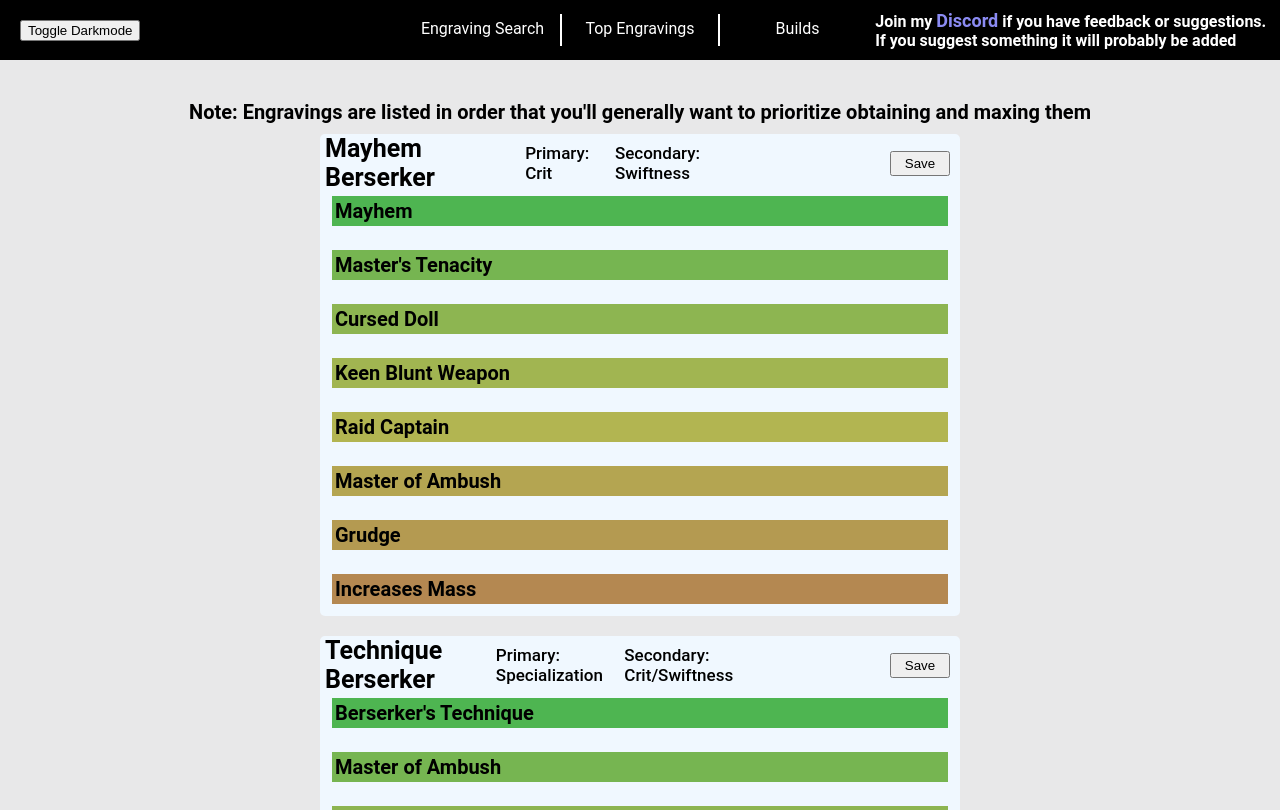
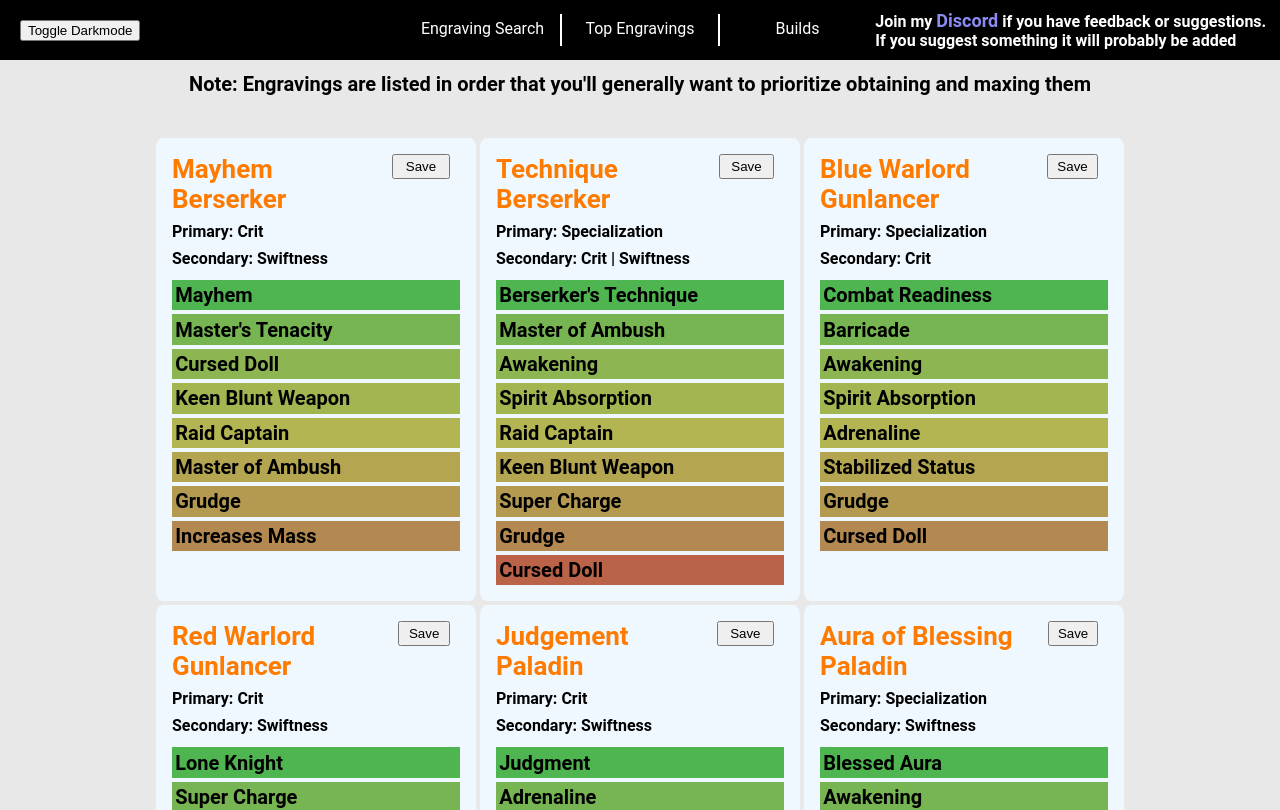
Before and after one commit to Tyler-Jacobson/LostArkStoneSearch, a React (Create React App) app: page /builds-list in a window 1280 px wide. Shown: the top 810 px of the page. Built offline with nearby package versions, Linux system fonts and the light colour scheme.

Commit message:
Restyled buildlist and engravingSearch

```diff
--- a/src/App.css
+++ b/src/App.css
@@ -139,22 +139,32 @@ time, mark, audio, video {
 }
 
 .forms {
-  margin-top: 20px;
-  width: 40%;
+  display: flex;
+  flex-direction: column;
+  min-width: 360px;
+  gap: 0.15rem;
+
   color: black;
 }
 
 .forms-darkmode {
-  margin-top: 20px;
-  width: 40%;
+  display: flex;
+  flex-direction: column;
+  min-width: 360px;
+  gap: 0.15rem;
+
   color: rgb(232, 232, 233);
   background-color: rgb(47,49,54);
+}
+
+.searchBtn {
+  outline: none;
+  font-weight: bold;
 }
 
 .results {
   display: flex;
   flex-direction: column;
-  align-items: left;
 }
 
 .results h2 {
@@ -188,21 +198,11 @@ time, mark, audio, video {
 
 .partial-match {
   color: rgb(255, 123, 0);
-  text-decoration: underline;
 }
 
 .no-matches {
   color: red;
 }
-
-.builds-list {
-  display: flex;
-  flex-direction: column;
-  align-items: center;
-  width: 100%;
-}
-
-
 
 .builds-container {
   display: flex;
@@ -210,50 +210,71 @@ time, mark, audio, video {
   align-items: center;
 }
 
+.builds-list {
+  display: flex;
+  flex-direction: row;
+  flex-wrap: wrap;
+  justify-content: center;
+  gap: 0.25rem;
+}
+
 .build-container {
   display: flex;
   flex-direction: column;
-  width: 50%;
-  margin: 10px;
+  box-sizing: border-box;
+  padding: 1rem;
+  gap: 0.75rem;
+  border-radius: 2%;
+  flex-basis: 25%;
+
   background-color: aliceblue; /* toggle ? */
-  border-radius: 5px;
 }
-
-
 
 .build-container-darkmode {
   display: flex;
   flex-direction: column;
-  width: 50%;
-  margin: 10px;
+  box-sizing: border-box;
+  padding: 1rem;
+  gap: 0.75rem;
+  border-radius: 2%;
+  flex-basis: 25%;
+
   background-color: rgb(47,49,54); /* toggle ? */
-  border-radius: 5px;
 }
 
 .build-info {
   display: flex;
+  flex-direction: row;
   justify-content: space-between;
-  align-items: center;
-  flex-flow: row wrap;
-  height: 50px;
-  margin-left: 5px;
+  gap: 0.5rem;
 }
 
 .build-info-title {
   display: flex;
-  align-items: center;
-  justify-content: space-between;
-  width: 70%;
+  flex-direction: column;
+  justify-self: center;
+  gap: 0.5rem;
 }
 
+.build-info-title h2 {
+  color: rgb(255, 123, 0);
+  font-weight: bold;
+  font-size: 1.5rem;
+}
+
+.build-info-title h3 {
+  font-weight: bold;
+  font-size: 1rem;
+}
+
+
 .build-container h2 {
-  font-size: 25px;
+  font-size: 26px;
   font-weight: bold;
 }
 
 .build-stats {
-  font-size: 17px;
-  font-weight: 500;
+  font-size: small;
 }
 
 .save-build-button {
@@ -264,15 +285,15 @@ time, mark, audio, video {
 
 .engravings-list {
   display: flex;
-  flex-flow: column wrap;
-  justify-content: center;
+  flex-direction: column;
+  justify-content: flex-start;
+  gap: 0.25rem;
 }
 
 .engravings-list h3 {
   font-size: 20px;
   font-weight: 700;
-  margin: 12px;
-  padding: 3px;
+  padding: 0.2rem;
   min-width: 250px;
 }
 
@@ -466,9 +487,19 @@ time, mark, audio, video {
 .note {
   font-size: 20px;
   font-weight: 700;
-  margin-top: 10px;
+  margin: 12px auto;
 }
 
 .toggle-darkmode-button {
   margin-left: 20px;
 }
+
+.engravingsTable {
+  text-align: center;
+  padding: 1rem;
+  font-size: 1.2rem;
+}
+
+.engravingsTable th, .engravingsTable td {
+  padding: 0.5rem;
+}
--- a/src/Components/BuildsList.js
+++ b/src/Components/BuildsList.js
@@ -24,6 +24,7 @@ function BuildsList() {
 
     return (
         <div className="builds-container">
+            <h2 className="note">Note: Engravings are listed in order that you'll generally want to prioritize obtaining and maxing them</h2>
             <div className="saved-builds">
                 {
                     savedBuildsRedux.map(build => {
@@ -45,7 +46,6 @@ function BuildsList() {
                     })
                 }
             </div>
-            <h2 className="note">Note: Engravings are listed in order that you'll generally want to prioritize obtaining and maxing them</h2>
             <div className="builds-list">
                 {
                     popularBuilds.map(build => {
--- a/src/Components/EngravingSearch.js
+++ b/src/Components/EngravingSearch.js
@@ -98,32 +98,125 @@ function EngravingSearch() {
             <h2 className="note">Now with Darkmode!</h2>
             <div className="forms">
                 <Select
-                    options={engravings} onChange={(inc, e) => onChange(inc, e)} name="formOne"
+                    options={engravings}
+                    onChange={(inc, e) => onChange(inc, e)}
+                    name="formOne"
                 />
                 <Select
-                    options={engravings} onChange={onChange} name="formTwo"
+                    options={engravings}
+                    onChange={onChange}
+                    name="formTwo"
                 />
-                <button onClick={onSubmit}>Submit</button>
+                <button
+                    className="searchBtn"
+                    onClick={onSubmit}
+                >
+                    Search
+                </button>
             </div>
             <div className="results">
-                <h2>Perfect Matches: {perfectMatchList.length}</h2>
+                <h2 style={{textAlign: "center"}}>
+                    {"Perfect Matches: "}
+                        <span style={{color: "#FFD700"}}>
+                            {perfectMatchList.length}
+                        </span>
+                </h2>
                 {
                     perfectMatchList.map((build) => {
-                        return <div>
-                            <h3>
-                                <span className={darkModeRedux ? "perfect-match-engraving-darkmode" : "perfect-match-engraving"}>{build.matchedEngravingOne}</span> is the <span className={darkModeRedux ? `importance-${build.engravingPriorityOne} importance-dark` : `importance-${build.engravingPriorityOne}`}>{intToNth(build.engravingPriorityOne)}</span> {build.engravingPriorityOne === 0 ? "": "priority"} Engraving and <span className={darkModeRedux ? "perfect-match-engraving-darkmode" : "perfect-match-engraving"}>{build.matchedEngravingTwo}</span> is the <span className={darkModeRedux ? `importance-${build.engravingPriorityTwo} importance-dark` : `importance-${build.engravingPriorityTwo}`}>{intToNth(build.engravingPriorityTwo)}</span> {build.engravingPriorityTwo === 0 ? "": "priority"} Engraving for
-                            </h3>
-                            <h3><span className="perfect-match">{build.build_name}</span><span className="build-stats">({build.primary_stat}/{build.secondary_stat})</span></h3>
-                        </div>
+                        return (<table className="engravingsTable">
+                            <thead>
+                                <tr>
+                                    <th colSpan={2}>
+                                        <span className="perfect-match">
+                                            {build.build_name}
+                                        </span>
+                                        <span className="build-stats">
+                                            {` [${build.primary_stat}/${build.secondary_stat}]`}
+                                        </span>
+                                    </th>
+                                </tr>
+                                <tr>
+                                    <th>
+                                        Engraving
+                                    </th>
+                                    <th>
+                                        Priority
+                                    </th>
+                                </tr>
+                            </thead>
+                            <tbody>
+                                <tr>
+                                    <td>
+                                        <span className={darkModeRedux ? "perfect-match-engraving-darkmode" : "perfect-match-engraving"}>
+                                            {build.matchedEngravingOne}
+                                        </span>
+                                    </td>
+                                    <td>
+                                        <span className={darkModeRedux ? `importance-${build.engravingPriorityOne} importance-dark` : `importance-${build.engravingPriorityOne}`}>
+                                            {intToNth(build.engravingPriorityOne)}
+                                        </span>
+                                    </td>
+                                </tr>
+                                <tr>
+                                    <td>
+                                        <span className={darkModeRedux ? "perfect-match-engraving-darkmode" : "perfect-match-engraving"}>
+                                            {build.matchedEngravingTwo}
+                                        </span>
+                                    </td>
+                                    <td>
+                                        <span className={darkModeRedux ? `importance-${build.engravingPriorityTwo} importance-dark` : `importance-${build.engravingPriorityTwo}`}>
+                                            {intToNth(build.engravingPriorityTwo)}
+                                        </span>
+                                    </td>
+                                </tr>
+                            </tbody>
+                        </table>)
                     })
                 }
-                <h2>Partial Matches: {partialMatchList.length}</h2>
+                <h2 style={{textAlign: "center"}}>
+                    {`Partial Matches: `}
+                    <span style={{color: "red"}}>
+                        {partialMatchList.length}
+                    </span>
+                </h2>
                 {
                     partialMatchList.map((build) => {
-                        return <div>
-                            <h3>{build.matchedEngraving} is the <span className={darkModeRedux ? `importance-${build.engravingPriority} importance-dark` : `importance-${build.engravingPriority}`}>{intToNth(build.engravingPriority)}</span> {build.engravingPriority === 0 ? "": "priority"} Engraving for</h3>
-                            <h3><span className="partial-match">{build.build_name}</span><span className="build-stats">({build.primary_stat}/{build.secondary_stat})</span></h3>
-                        </div>
+                        return (
+                        <table className="engravingsTable">
+                            <thead>
+                                <tr>
+                                    <th colSpan={2}>
+                                        <span className="partial-match">
+                                            {build.build_name}
+                                        </span>
+                                        <span className="build-stats">
+                                            {` [${build.primary_stat}/${build.secondary_stat}]`}
+                                        </span>
+                                    </th>
+                                </tr>
+                                <tr>
+                                    <th>
+                                        Engraving
+                                    </th>
+                                    <th>
+                                        Priority
+                                    </th>
+                                </tr>
+                            </thead>
+                            <tbody>
+                                <tr>
+                                    <td>
+                                        {build.matchedEngraving}
+                                    </td>
+                                    <td>
+                                        <span className={darkModeRedux ? `importance-${build.engravingPriority} importance-dark` : `importance-${build.engravingPriority}`}>
+                                            {intToNth(build.engravingPriority)}
+                                        </span>
+                                    </td>
+                                </tr>
+
+                            </tbody>
+                        </table>)
                     })
                 }
                 {
--- a/src/data/popular_builds.js
+++ b/src/data/popular_builds.js
@@ -17,7 +17,7 @@ const popular_builds = [
         build_name: "Technique Berserker",
         build_engravings: ["Berserker's Technique", "Master of Ambush", "Awakening", "Spirit Absorption", "Raid Captain", "Keen Blunt Weapon", "Super Charge", "Grudge", "Cursed Doll"],
         primary_stat: "Specialization",
-        secondary_stat: "Crit/Swiftness"
+        secondary_stat: "Crit | Swiftness"
     },
     {
         build_name: "Blue Warlord Gunlancer",
@@ -53,7 +53,7 @@ const popular_builds = [
         build_name: "Esoteric Flurry Striker",
         build_engravings: ["Esoteric Flurry", "Master of Ambush", "Keen Blunt Weapon", "Adrenaline", "Spirit Absorption", "Cursed Doll", "Increases Mass", "Grudge"],
         primary_stat: "Swiftness",
-        secondary_stat: "Crit/Specialization"
+        secondary_stat: "Crit | Specialization"
     },
     {
         build_name: "Robust Spirit Soulfist",
```
